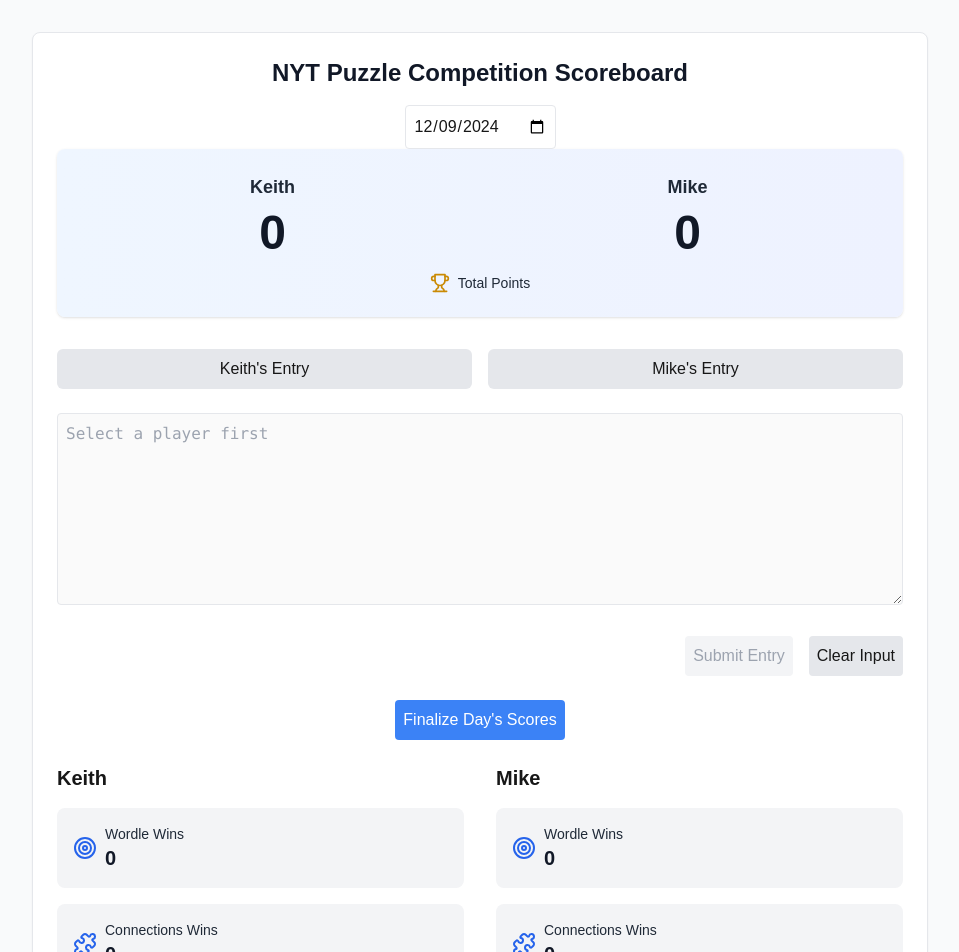
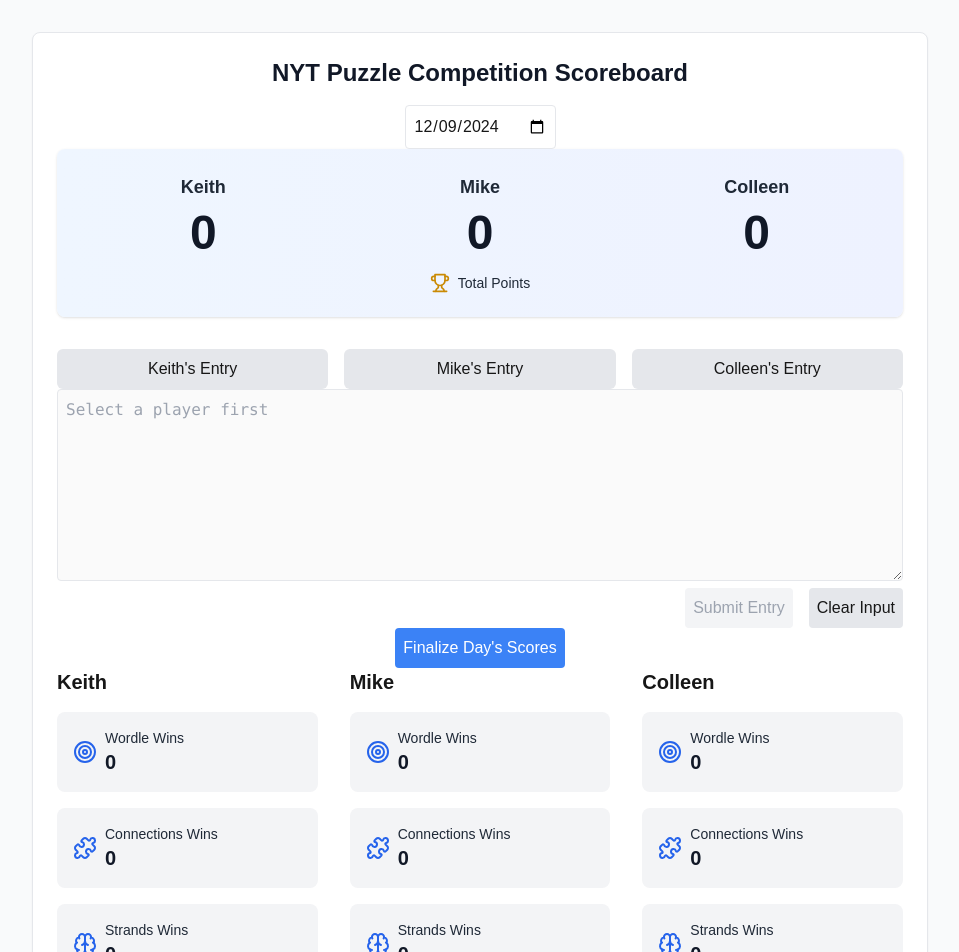
Before and after one commit to mwinscot/nyt-puzzle-scoreboard, a Next.js app: page / in a window 1280 px wide. Shown: the top 952 px of the page, without its empty margins (160-1119 px from the left). Built offline with nearby package versions, Linux system fonts and the light colour scheme; no server answers; the database is empty.

Commit message:
adding Colleen and changing the connections rules

```diff
--- a/src/components/puzzle-scoreboard.tsx
+++ b/src/components/puzzle-scoreboard.tsx
@@ -1,5 +1,3 @@
-'use client';
-
 import React, { useState, useEffect } from 'react';
 import { Trophy, Target, Puzzle, Brain, Star } from 'lucide-react';
 import { supabase } from '@/lib/supabase';
@@ -9,8 +7,17 @@ import { Card, CardContent, CardHeader, CardTitle } from '@/components/ui/card';
 interface TotalScoreHeaderProps {
   player1Score: number;
   player2Score: number;
+  player3Score: number;
   player1Name: string;
   player2Name: string;
+  player3Name: string;
+}
+
+interface ScoreCardProps {
+  title: string;
+  score: number;
+  icon: React.ElementType;
+  bonusCount?: number;
 }
 
 interface BonusPoints {
@@ -42,14 +49,11 @@ interface PlayerData {
 interface PlayerScores {
   player1: PlayerData;
   player2: PlayerData;
+  player3: PlayerData;
 }
 
-interface ScoreCardProps {
-  title: string;
-  score: number;
-  icon: React.ElementType;
-  bonusCount?: number;
-}
+type PlayerKey = 'player1' | 'player2' | 'player3';
+type PlayerName = 'Keith' | 'Mike' | 'Colleen';
 
 const initialPlayerData = (): PlayerData => ({
   dailyScores: {},
@@ -61,27 +65,41 @@ const initialPlayerData = (): PlayerData => ({
   }
 });
 
-const TotalScoreHeader: React.FC<TotalScoreHeaderProps> = ({ player1Score, player2Score, player1Name, player2Name }) => {
-  const getWinnerStyles = (score1: number, score2: number) => {
-    if (score1 > score2) return "text-green-700"; // Darker green
-    if (score2 > score1) return "text-red-700"; // Darker red
+const TotalScoreHeader: React.FC<TotalScoreHeaderProps> = ({
+  player1Score,
+  player2Score,
+  player3Score,
+  player1Name,
+  player2Name,
+  player3Name
+}) => {
+  const getWinnerStyles = (score: number, otherScores: number[]) => {
+    if (score > Math.max(...otherScores)) return "text-green-700";
+    if (score < Math.max(...otherScores)) return "text-red-700";
     return "text-gray-900";
   };
 
   return (
     <div className="mb-8 p-6 bg-gradient-to-r from-blue-50 to-indigo-50 rounded-lg shadow">
-      <div className="grid grid-cols-2 gap-8">
+      <div className="grid grid-cols-3 gap-8">
         <div className="text-center">
           <div className="text-lg font-semibold text-gray-800">{player1Name}</div>
-          <div className={`text-5xl font-bold mt-2 ${getWinnerStyles(player1Score, player2Score)}`}>
+          <div className={`text-5xl font-bold mt-2 ${getWinnerStyles(player1Score, [player2Score, player3Score])}`}>
             {player1Score}
           </div>
         </div>
 
         <div className="text-center">
           <div className="text-lg font-semibold text-gray-800">{player2Name}</div>
-          <div className={`text-5xl font-bold mt-2 ${getWinnerStyles(player2Score, player1Score)}`}>
+          <div className={`text-5xl font-bold mt-2 ${getWinnerStyles(player2Score, [player1Score, player3Score])}`}>
             {player2Score}
+          </div>
+        </div>
+
+        <div className="text-center">
+          <div className="text-lg font-semibold text-gray-800">{player3Name}</div>
+          <div className={`text-5xl font-bold mt-2 ${getWinnerStyles(player3Score, [player1Score, player2Score])}`}>
+            {player3Score}
           </div>
         </div>
       </div>
@@ -94,31 +112,17 @@ const TotalScoreHeader: React.FC<TotalScoreHeaderProps> = ({ player1Score, playe
   );
 };
 
-const ScoreCard: React.FC<ScoreCardProps> = ({ title, score, icon: Icon, bonusCount }) => (
-  <div className="flex items-center space-x-2 p-4 bg-gray-100 rounded-lg">
-    <Icon className="w-6 h-6 text-blue-600" />
-    <div className="flex-1">
-      <div className="text-sm text-gray-800">{title}</div>
-      <div className="text-xl font-bold text-gray-900">{score}</div>
-    </div>
-    {bonusCount !== undefined && bonusCount > 0 && (
-      <div className="flex items-center text-yellow-600">
-        <Star className="w-4 h-4" />
-        <span className="ml-1 text-gray-900">{bonusCount}</span>
-      </div>
-    )}
-  </div>
-);
-
 const PuzzleScoreboard: React.FC = () => {
   const [player1Name, setPlayer1Name] = useState<string>('Keith');
   const [player2Name, setPlayer2Name] = useState<string>('Mike');
+  const [player3Name, setPlayer3Name] = useState<string>('Colleen');
   const [inputText, setInputText] = useState<string>('');
-  const [currentEntry, setCurrentEntry] = useState<'player1' | 'player2' | null>(null);
+  const [currentEntry, setCurrentEntry] = useState<'player1' | 'player2' | 'player3' | null>(null);
   const [currentDate, setCurrentDate] = useState<string>(new Date().toISOString().split('T')[0]);
   const [scores, setScores] = useState<PlayerScores>({
     player1: initialPlayerData(),
-    player2: initialPlayerData()
+    player2: initialPlayerData(),
+    player3: initialPlayerData()
   });
 
   const calculateScores = (text: string): { score: number, bonusPoints: BonusPoints, gameScores: { wordle: number, connections: number, strands: number } } => {
@@ -133,26 +137,26 @@ const PuzzleScoreboard: React.FC = () => {
       strands: 0
     };
 
-    // Parse Wordle
+    // Parse Wordle (unchanged)
     if (text.includes('Wordle')) {
       const wordleLines = text.split('\n');
       const scoreLine = wordleLines.find(line => line.includes('/6'));
 
-      if (scoreLine && !scoreLine.includes('X/6')) {  // Only score if solved (not X/6)
-        gameScores.wordle = 1;  // Base point
+      if (scoreLine && !scoreLine.includes('X/6')) {
+        gameScores.wordle = 1;
 
         const guessMatch = scoreLine.match(/(\d+)\/6/);
         if (guessMatch) {
           const guesses = parseInt(guessMatch[1]);
           if (guesses <= 3) {
-            gameScores.wordle++;  // Bonus point
+            gameScores.wordle++;
             bonusPoints.wordleQuick = true;
           }
         }
       }
     }
 
-    // Parse Connections
+    // Updated Connections scoring
     if (text.includes('Connections')) {
       let score = 0;
       const lines = text.split('\n');
@@ -162,10 +166,9 @@ const PuzzleScoreboard: React.FC = () => {
       );
 
       if (gridLines.length > 0) {
-        // Only proceed if we have enough attempts
         const lastAttempt = gridLines[gridLines.length - 1];
 
-        // Check if last line is a complete group (all same color)
+        // Check if puzzle is completed
         type ColorKey = '🟪' | '🟩' | '🟦' | '🟨';
         const colorCounts: Record<ColorKey, number> = {
           '🟪': 0,
@@ -180,27 +183,32 @@ const PuzzleScoreboard: React.FC = () => {
           }
         });
 
-        // Puzzle is only solved if last line has all same color
         const isComplete = Object.values(colorCounts).some(count => count === 4);
 
         if (isComplete) {
-          // Check if purple was first - this is a 3-point perfect game
+          // Check if there were any errors
+          const hasErrors = gridLines.slice(0, -1).some(line => {
+            const colors = ['🟪', '🟩', '🟦', '🟨'].filter(color => line.includes(color));
+            return colors.length > 1;
+          });
+
+          // Check if purple was first
           const firstLine = gridLines[0];
-          if (firstLine && Array.from(firstLine).filter(char => char === '🟪').length === 4) {
-            score = 3;  // Perfect game with purple first
+          const purpleFirst = firstLine && Array.from(firstLine).filter(char => char === '🟪').length === 4;
+
+          if (purpleFirst) {
+            if (!hasErrors) {
+              score = 3; // Purple first, no errors
               bonusPoints.connectionsPerfect = true;
             } else {
-            score = 1;  // Normal completion
+              score = 2; // Purple first, but with errors
             }
-
-          // If it wasn't a perfect game, check for missed lines
-          if (score === 1) {
-            const missedLines = gridLines.slice(0, -1).filter(line => {
-              const colors = ['🟪', '🟩', '🟦', '🟨'].filter(color => line.includes(color));
-              return colors.length > 1;
-            }).length;
-
-            score = Math.max(1, score - missedLines);
+          } else {
+            if (!hasErrors) {
+              score = 2; // No errors, but purple wasn't first
+            } else {
+              score = 1; // Completed with errors
+            }
           }
         }
       }
@@ -208,7 +216,7 @@ const PuzzleScoreboard: React.FC = () => {
       gameScores.connections = score;
     }
 
-    // Parse Strands
+    // Parse Strands (unchanged)
     if (text.includes('Strands')) {
       const lines = text.split('\n');
       const gridLines = lines.filter((line: string) =>
@@ -216,31 +224,69 @@ const PuzzleScoreboard: React.FC = () => {
       );
 
       if (gridLines.length > 0) {
-        gameScores.strands = 1;  // Base point
+        gameScores.strands = 1;
 
         const firstRow = gridLines[0];
-        // Get just the first three emoji circles
         const firstThreeEmoji = Array.from(firstRow).filter(char => char === '🔵' || char === '🟡').slice(0, 3);
         if (firstThreeEmoji.includes('🟡')) {
-          gameScores.strands++;  // Bonus point
+          gameScores.strands++;
           bonusPoints.strandsSpanagram = true;
         }
       }
     }
 
     const totalScore = gameScores.wordle + gameScores.connections + gameScores.strands;
-    console.log('Score breakdown:', {
-      wordle: gameScores.wordle,
-      connections: gameScores.connections,
-      strands: gameScores.strands,
-      total: totalScore
-    });
     return { score: totalScore, bonusPoints, gameScores };
   };
 
+  const canEditDate = (date: string, scores: PlayerScores): boolean => {
+    const playerScores = [
+      scores.player1.dailyScores[date],
+      scores.player2.dailyScores[date],
+      scores.player3.dailyScores[date]
+    ];
+    return date === new Date().toISOString().split('T')[0] &&
+           (!playerScores.some(score => score?.finalized));
+  };
+
+  // Add finalizeDayScores function
+  const finalizeDayScores = async () => {
+    try {
+      const { error } = await supabase
+        .from('daily_scores')
+        .update({ finalized: true })
+        .eq('date', currentDate);
+
+      if (error) throw error;
+
+      await fetchAllScores();
+    } catch (error) {
+      console.error('Error finalizing scores:', error);
+    }
+  };
+
+  // Helper function to get player key from name
+  const getPlayerKeyFromName = (name: PlayerName): PlayerKey => {
+    switch (name) {
+      case 'Keith': return 'player1';
+      case 'Mike': return 'player2';
+      case 'Colleen': return 'player3';
+    }
+  };
+
+  // Helper function to get player name from key
+  const getPlayerNameFromKey = (key: PlayerKey): PlayerName => {
+    switch (key) {
+      case 'player1': return 'Keith';
+      case 'player2': return 'Mike';
+      case 'player3': return 'Colleen';
+    }
+  };
+
+  // ... (fetchAllScores and other functions remain the same, just update player mapping)
   const fetchAllScores = async () => {
     try {
-      const { data: scores, error } = await supabase
+      const { data: scoresData, error } = await supabase
         .from('daily_scores')
         .select(`
           *,
@@ -251,13 +297,15 @@ const PuzzleScoreboard: React.FC = () => {
 
       if (error) throw error;
 
-      const newScores = {
+      const newScores: PlayerScores = {
         player1: initialPlayerData(),
-        player2: initialPlayerData()
+        player2: initialPlayerData(),
+        player3: initialPlayerData()
       };
 
-      scores?.forEach(score => {
-        const playerKey = score.players.name === 'Keith' ? 'player1' : 'player2';
+      scoresData?.forEach(score => {
+        const playerName = score.players.name as PlayerName;
+        const playerKey = getPlayerKeyFromName(playerName);
 
         // Add to daily scores
         newScores[playerKey].dailyScores[score.date] = {
@@ -287,21 +335,35 @@ const PuzzleScoreboard: React.FC = () => {
     }
   };
 
-  const canEditDate = (date: string) => {
-    const playerScores = scores.player1.dailyScores[date] || scores.player2.dailyScores[date];
-    return date === currentDate && (!playerScores || !playerScores.finalized);
-  };
+  const ScoreCard: React.FC<ScoreCardProps> = ({ title, score, icon: Icon, bonusCount }) => (
+    <div className="flex items-center space-x-2 p-4 bg-gray-100 rounded-lg">
+      <Icon className="w-6 h-6 text-blue-600" />
+      <div className="flex-1">
+        <div className="text-sm text-gray-800">{title}</div>
+        <div className="text-xl font-bold text-gray-900">{score}</div>
+      </div>
+      {bonusCount !== undefined && bonusCount > 0 && (
+        <div className="flex items-center text-yellow-600">
+          <Star className="w-4 h-4" />
+          <span className="ml-1 text-gray-900">{bonusCount}</span>
+        </div>
+      )}
+    </div>
+  );
 
+  // Update handleSubmit to handle the third player
   const handleSubmit = async () => {
     if (!currentEntry || !inputText) return;
 
     const { score, bonusPoints, gameScores } = calculateScores(inputText);
 
     try {
+      const playerName = getPlayerNameFromKey(currentEntry);
+
       const { data: player, error: playerError } = await supabase
         .from('players')
         .select('id')
-        .eq('name', currentEntry === 'player1' ? 'Keith' : 'Mike')
+        .eq('name', playerName)
         .single();
 
       if (playerError) throw playerError;
@@ -323,9 +385,7 @@ const PuzzleScoreboard: React.FC = () => {
 
       if (scoreError) throw scoreError;
 
-      // Refresh all scores from database
       await fetchAllScores();
-
       setInputText('');
       setCurrentEntry(null);
 
@@ -334,29 +394,12 @@ const PuzzleScoreboard: React.FC = () => {
     }
   };
 
-  const finalizeDayScores = async () => {
-    try {
-      const { error } = await supabase
-        .from('daily_scores')
-        .update({ finalized: true })
-        .eq('date', currentDate);
-
-      if (error) throw error;
-
-      await fetchAllScores();
-    } catch (error) {
-      console.error('Error finalizing scores:', error);
-    }
-  };
-
-  useEffect(() => {
-    fetchAllScores();
-  }, [currentDate]);
-
+  // Update the UI to include the third player button and scores
   return (
     <div className="w-full max-w-4xl bg-white rounded-lg shadow-sm border">
       <div className="p-6">
         <h2 className="text-2xl font-bold text-center text-gray-900">NYT Puzzle Competition Scoreboard</h2>
+
         <div className="mt-4 text-center">
           <input
             type="date"
@@ -369,20 +412,21 @@ const PuzzleScoreboard: React.FC = () => {
         <TotalScoreHeader
           player1Score={scores.player1.total}
           player2Score={scores.player2.total}
+          player3Score={scores.player3.total}
           player1Name={player1Name}
           player2Name={player2Name}
+          player3Name={player3Name}
         />
 
-        <div className="space-y-6">
-          {/* Player Selection */}
+        {/* Player Selection - Now with three buttons */}
         <div className="flex space-x-4">
           <button
             onClick={() => setCurrentEntry('player1')}
-              disabled={!canEditDate(currentDate)}
+            disabled={!canEditDate(currentDate, scores)}
             className={`p-2 rounded-md flex-1 ${
               currentEntry === 'player1'
                 ? 'bg-blue-500 text-white'
-                  : canEditDate(currentDate)
+                : canEditDate(currentDate, scores)
                   ? 'bg-gray-200 hover:bg-gray-300'
                   : 'bg-gray-100 text-gray-400 cursor-not-allowed'
             }`}
@@ -391,16 +435,29 @@ const PuzzleScoreboard: React.FC = () => {
           </button>
           <button
             onClick={() => setCurrentEntry('player2')}
-              disabled={!canEditDate(currentDate)}
+            disabled={!canEditDate(currentDate, scores)}
             className={`p-2 rounded-md flex-1 ${
               currentEntry === 'player2'
                 ? 'bg-blue-500 text-white'
-                  : canEditDate(currentDate)
+                : canEditDate(currentDate, scores)
                 ? 'bg-gray-200 hover:bg-gray-300'
                 : 'bg-gray-100 text-gray-400 cursor-not-allowed'
             }`}
           >
             Mike's Entry
+          </button>
+          <button
+            onClick={() => setCurrentEntry('player3')}
+            disabled={!canEditDate(currentDate, scores)}
+            className={`p-2 rounded-md flex-1 ${
+              currentEntry === 'player3'
+                ? 'bg-blue-500 text-white'
+                : canEditDate(currentDate, scores)
+                ? 'bg-gray-200 hover:bg-gray-300'
+                : 'bg-gray-100 text-gray-400 cursor-not-allowed'
+            }`}
+          >
+            Colleen's Entry
           </button>
         </div>
 
@@ -409,10 +466,10 @@ const PuzzleScoreboard: React.FC = () => {
           <textarea
             value={inputText}
             onChange={(e) => setInputText(e.target.value)}
-            disabled={!canEditDate(currentDate) || !currentEntry}
+            disabled={!canEditDate(currentDate, scores) || !currentEntry}
             className="w-full h-48 p-2 border rounded font-mono"
             placeholder={
-              !canEditDate(currentDate)
+              !canEditDate(currentDate, scores)
                 ? "Cannot edit past dates"
                 : !currentEntry
                 ? "Select a player first"
@@ -425,9 +482,9 @@ const PuzzleScoreboard: React.FC = () => {
         <div className="flex justify-end space-x-4">
           <button
             onClick={handleSubmit}
-            disabled={!canEditDate(currentDate) || !currentEntry || !inputText}
+            disabled={!canEditDate(currentDate, scores) || !currentEntry || !inputText}
             className={`p-2 rounded ${
-              canEditDate(currentDate) && currentEntry && inputText
+              canEditDate(currentDate, scores) && currentEntry && inputText
                 ? 'bg-green-500 text-white hover:bg-green-600'
                 : 'bg-gray-100 text-gray-400 cursor-not-allowed'
             }`}
@@ -455,8 +512,8 @@ const PuzzleScoreboard: React.FC = () => {
           </button>
         </div>
 
-        {/* Scoreboard */}
-        <div className="grid grid-cols-2 gap-8">
+        {/* Scoreboard - Now with three columns */}
+        <div className="grid grid-cols-3 gap-8">
           {/* Player 1 Scores */}
           <div className="space-y-4">
             <h3 className="text-xl font-bold">Keith</h3>
@@ -514,6 +571,35 @@ const PuzzleScoreboard: React.FC = () => {
               <span className="ml-2">Strands ({scores.player2.totalBonuses.strands})</span>
             </div>
           </div>
+
+          {/* Player 3 Scores */}
+          <div className="space-y-4">
+            <h3 className="text-xl font-bold">Colleen</h3>
+            <ScoreCard
+              title="Wordle Wins"
+              score={scores.player3.dailyScores[currentDate]?.wordle || 0}
+              icon={Target}
+              bonusCount={scores.player3.dailyScores[currentDate]?.bonusPoints.wordleQuick ? 1 : 0}
+            />
+            <ScoreCard
+              title="Connections Wins"
+              score={scores.player3.dailyScores[currentDate]?.connections || 0}
+              icon={Puzzle}
+              bonusCount={scores.player3.dailyScores[currentDate]?.bonusPoints.connectionsPerfect ? 1 : 0}
+            />
+            <ScoreCard
+              title="Strands Wins"
+              score={scores.player3.dailyScores[currentDate]?.strands || 0}
+              icon={Brain}
+              bonusCount={scores.player3.dailyScores[currentDate]?.bonusPoints.strandsSpanagram ? 1 : 0}
+            />
+            <div className="text-sm text-gray-600 mt-2">
+              Total Bonus Points:
+              <span className="ml-2">Wordle ({scores.player3.totalBonuses.wordle})</span>
+              <span className="ml-2">Connections ({scores.player3.totalBonuses.connections})</span>
+              <span className="ml-2">Strands ({scores.player3.totalBonuses.strands})</span>
+            </div>
+          </div>
         </div>
 
         {/* Score History Chart */}
@@ -536,14 +622,14 @@ const PuzzleScoreboard: React.FC = () => {
 
             <div className="my-4 border-t border-gray-200" />
 
-            {/* Connections Rules */}
+            {/* Updated Connections Rules */}
             <div>
               <h3 className="text-lg font-semibold mb-2 text-gray-900">Connections</h3>
               <ul className="list-disc pl-6 space-y-1 text-gray-800">
-                <li>1 point for completing the puzzle</li>
+                <li>1 point for completing the puzzle with errors</li>
+                <li>2 points for completing the puzzle with no errors</li>
                 <li>3 points if you get purple first and complete with no errors</li>
-                <li>2 points if you get purple first but have one error</li>
-                <li>1 point if you get purple first but have multiple errors</li>
+                <li>2 points if you get purple first but have errors</li>
               </ul>
             </div>
 
@@ -561,7 +647,6 @@ const PuzzleScoreboard: React.FC = () => {
         </Card>
       </div>
     </div>
-  </div>
   );
 };
 
```
Lines whose indentation alone changed are shown as unchanged.
